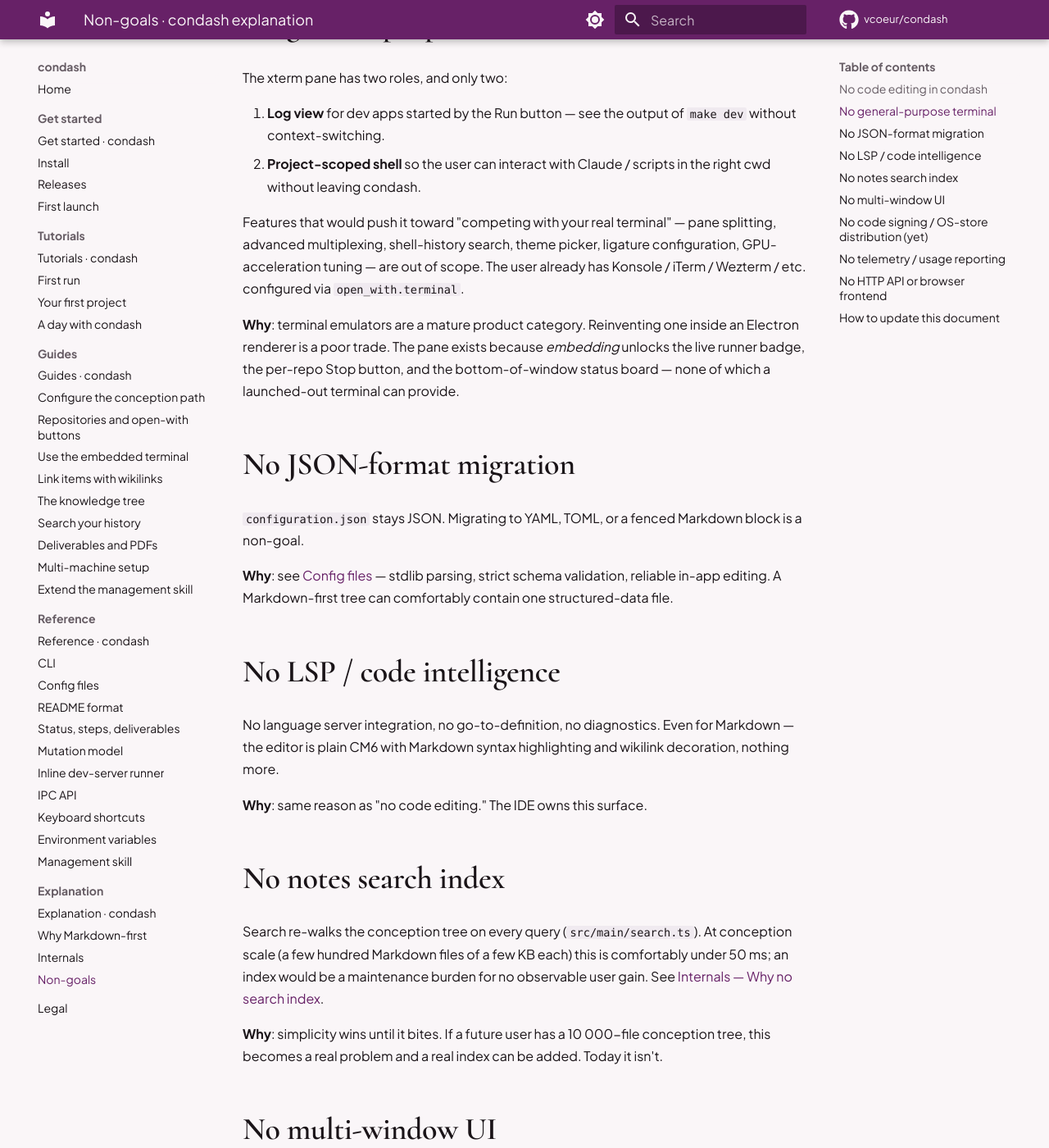
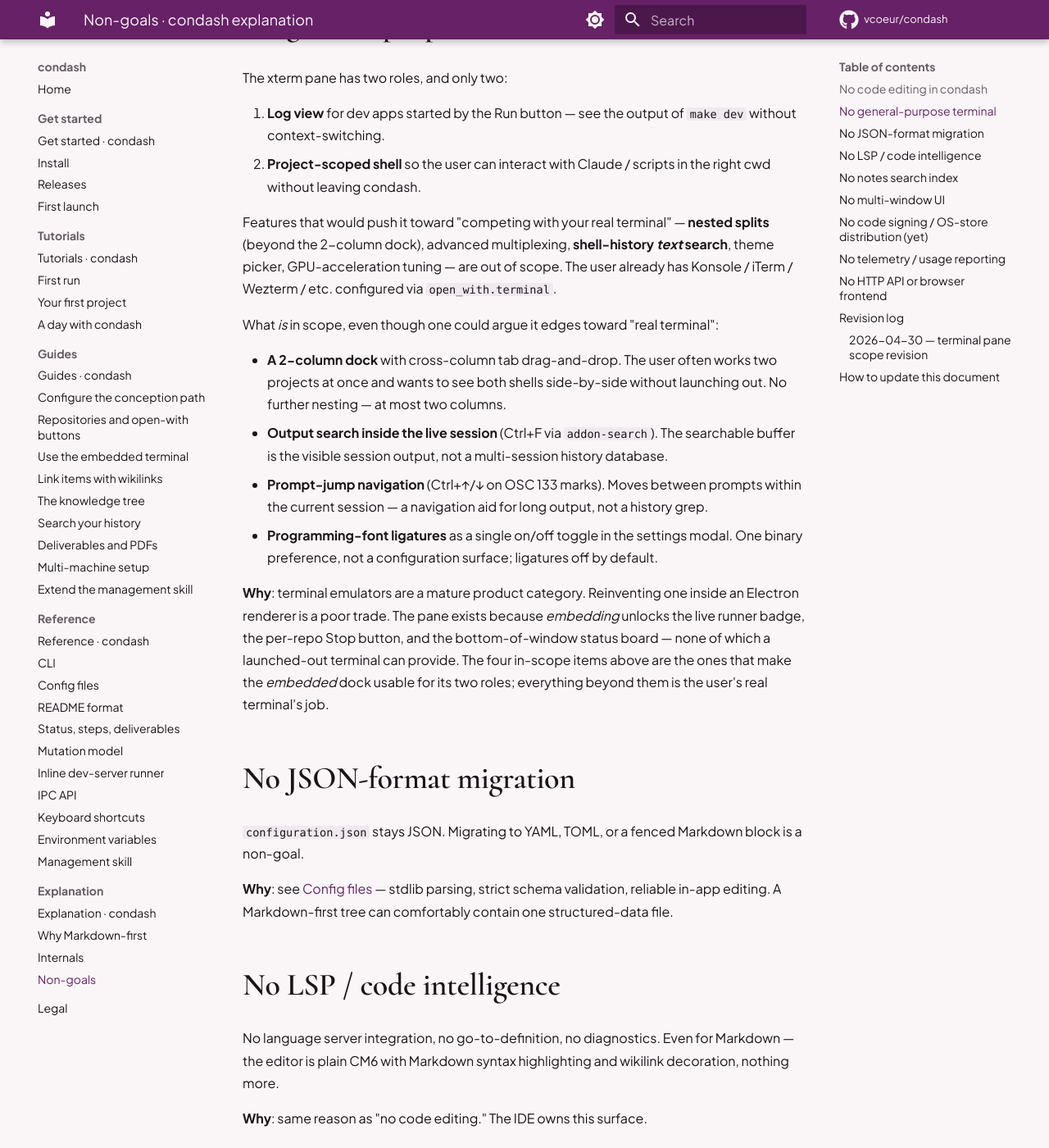
Before and after one commit to vcoeur/condash, an MkDocs documentation site: the page built from docs/explanation/non-goals.md, in a window 1280 px wide and 1400 px high, scrolled down 654 px. Shown: the whole window at 82% size. Built offline with MkDocs 1.6.1 and Material for MkDocs 9.7.7, drawn with Linux system fonts in a browser that asks for light colours; comment, search, counter and statistics services are not loaded; some of the changed text lies outside the part shown.

Commit message:
Reconcile non-goals.md with terminal pane; fix stale doc links
Non-goals: revise the terminal-pane entry to match what shipped post-v2.0.0 — 2-column dock, cross-column tab DnD, in-pane output search (Ctrl+F), prompt-jump (Ctrl+Up/Down on OSC 133), and the ligature on/off toggle are listed as in-scope. Sharpen 'no shell-history search' to 'no shell-history *text* search'. Drop 'ligature configuration' and 'pane splitting' (replaced by 'nested splits'). Add a Revision log section per the file's own footer rule.

README/CLAUDE: replace the dangling links to docs/architecture.md, docs/configuration.md, docs/non-goals.md (deleted in the Diataxis migration of v2.0.6) with the docs/explanation/* and docs/reference/config.md paths; drop the 'kept at root because the help menu reads them' paragraph since the help loader migrated a month back.

```diff
--- a/docs/explanation/non-goals.md
+++ b/docs/explanation/non-goals.md
@@ -20,9 +20,16 @@ The xterm pane has two roles, and only two:
 1. **Log view** for dev apps started by the Run button — see the output of `make dev` without context-switching.
 2. **Project-scoped shell** so the user can interact with Claude / scripts in the right cwd without leaving condash.
 
-Features that would push it toward "competing with your real terminal" — pane splitting, advanced multiplexing, shell-history search, theme picker, ligature configuration, GPU-acceleration tuning — are out of scope. The user already has Konsole / iTerm / Wezterm / etc. configured via `open_with.terminal`.
+Features that would push it toward "competing with your real terminal" — **nested splits** (beyond the 2-column dock), advanced multiplexing, **shell-history *text* search**, theme picker, GPU-acceleration tuning — are out of scope. The user already has Konsole / iTerm / Wezterm / etc. configured via `open_with.terminal`.
 
-**Why**: terminal emulators are a mature product category. Reinventing one inside an Electron renderer is a poor trade. The pane exists because *embedding* unlocks the live runner badge, the per-repo Stop button, and the bottom-of-window status board — none of which a launched-out terminal can provide.
+What *is* in scope, even though one could argue it edges toward "real terminal":
+
+- **A 2-column dock** with cross-column tab drag-and-drop. The user often works two projects at once and wants to see both shells side-by-side without launching out. No further nesting — at most two columns.
+- **Output search inside the live session** (Ctrl+F via `addon-search`). The searchable buffer is the visible session output, not a multi-session history database.
+- **Prompt-jump navigation** (Ctrl+↑/↓ on OSC 133 marks). Moves between prompts within the current session — a navigation aid for long output, not a history grep.
+- **Programming-font ligatures** as a single on/off toggle in the settings modal. One binary preference, not a configuration surface; ligatures off by default.
+
+**Why**: terminal emulators are a mature product category. Reinventing one inside an Electron renderer is a poor trade. The pane exists because *embedding* unlocks the live runner badge, the per-repo Stop button, and the bottom-of-window status board — none of which a launched-out terminal can provide. The four in-scope items above are the ones that make the *embedded* dock usable for its two roles; everything beyond them is the user's real terminal's job.
 
 ## No JSON-format migration
 
@@ -66,6 +73,16 @@ The Electron build talks IPC end-to-end. There is no embedded HTTP server, no `c
 
 **Why**: a dual front door (HTTP + IPC) is twice the surface to keep coherent. The Tauri build needed HTTP because Tauri *is* an HTTP server wrapped in a webview; Electron has direct IPC, so the cost-benefit collapses.
 
+## Revision log
+
+### 2026-04-30 — terminal pane scope revision
+
+The "No general-purpose terminal" entry was rewritten. The four post-`v2.0.0` features that the original prose forbade — 2-column dock, cross-column tab DnD, in-pane output search (Ctrl+F), and the ligature toggle — were not silent drift. They each serve the dock's two roles (log view + project-scoped shell) inside the embedded constraint, and the user explicitly wants them. The revised entry lists them as *in-scope* with the constraint that any further expansion (nested splits, multi-session search, theme picker, etc.) remains out.
+
+OSC 133 prompt-jump (Ctrl+↑/↓) was added at the same time as the revamp; it navigates landmarks inside the current session and is therefore on-pillar with "log view", not a history grep.
+
+The "no shell-history search" bullet was sharpened to "no shell-history *text* search" so that prompt-jump and live-output Ctrl+F aren't ambiguous.
+
 ## How to update this document
 
-This file is *append-only in spirit*: don't soften an existing non-goal. If you think one needs revisiting, open an issue with a concrete user story, get sign-off, and only then edit. Removing a non-goal is a deliberate scope expansion, not a cleanup.
+This file is *append-only in spirit*: don't soften an existing non-goal silently. If you think one needs revisiting, open an issue with a concrete user story, get sign-off, then edit the entry **and** add a dated paragraph to the Revision log explaining what changed and why. Removing a non-goal is a deliberate scope expansion, not a cleanup.
```
Also changed, not shown: CLAUDE.md (+3 -2 lines), README.md (+7 -4 lines).
